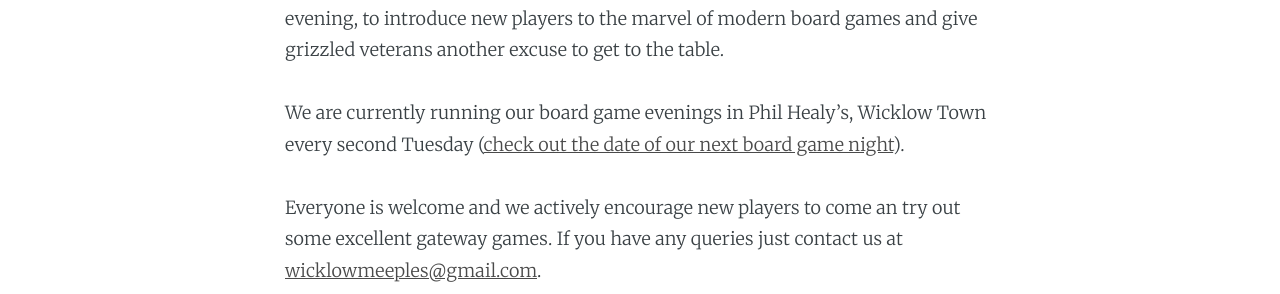
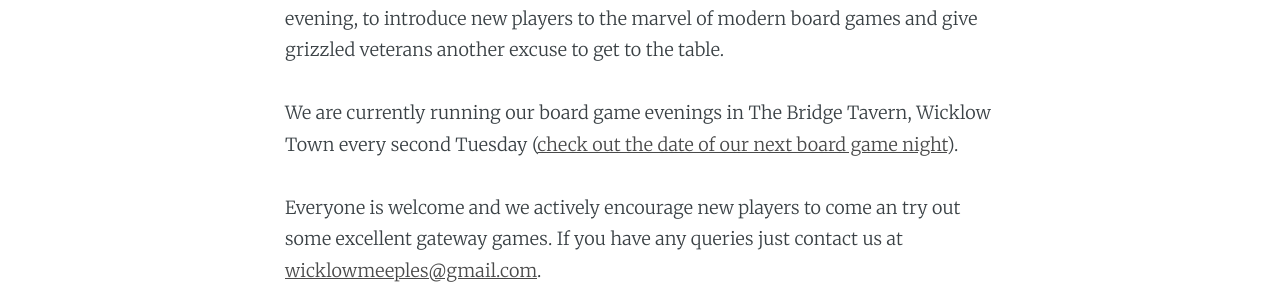
Before and after one commit to owenmcg/owenmcg.github.io, a Jekyll site: the page built from about/index.md, in a window 1280 px wide. Shown: the part 776-1070 px from the top of the page. Built offline with Jekyll 4.4.1, drawn with Linux system fonts in a browser that asks for light colours; nearby versions of some CDN libraries.

Commit message:
updated venue on About page

```diff
--- a/about/index.md
+++ b/about/index.md
@@ -11,7 +11,7 @@ current: about
 
 We are a bunch of board game enthusiasts who are looking for any excuse to play board games more often. So we decided to start running an open board games evening, to introduce new players to the marvel of modern board games and give grizzled veterans another excuse to get to the table.
 
-We are currently running our board game evenings in Phil Healy's, Wicklow Town every second Tuesday ([check out the date of our next board game night](http://www.wicklowmeeples.com/#welcome)).
+We are currently running our board game evenings in The Bridge Tavern, Wicklow Town every second Tuesday ([check out the date of our next board game night](http://www.wicklowmeeples.com/#welcome)).
 
 Everyone is welcome and we actively encourage new players to come an try out some excellent gateway games. If you have any queries just contact us at [wicklowmeeples@gmail.com](mailto:wicklowmeeples@gmail.com).
 
```
